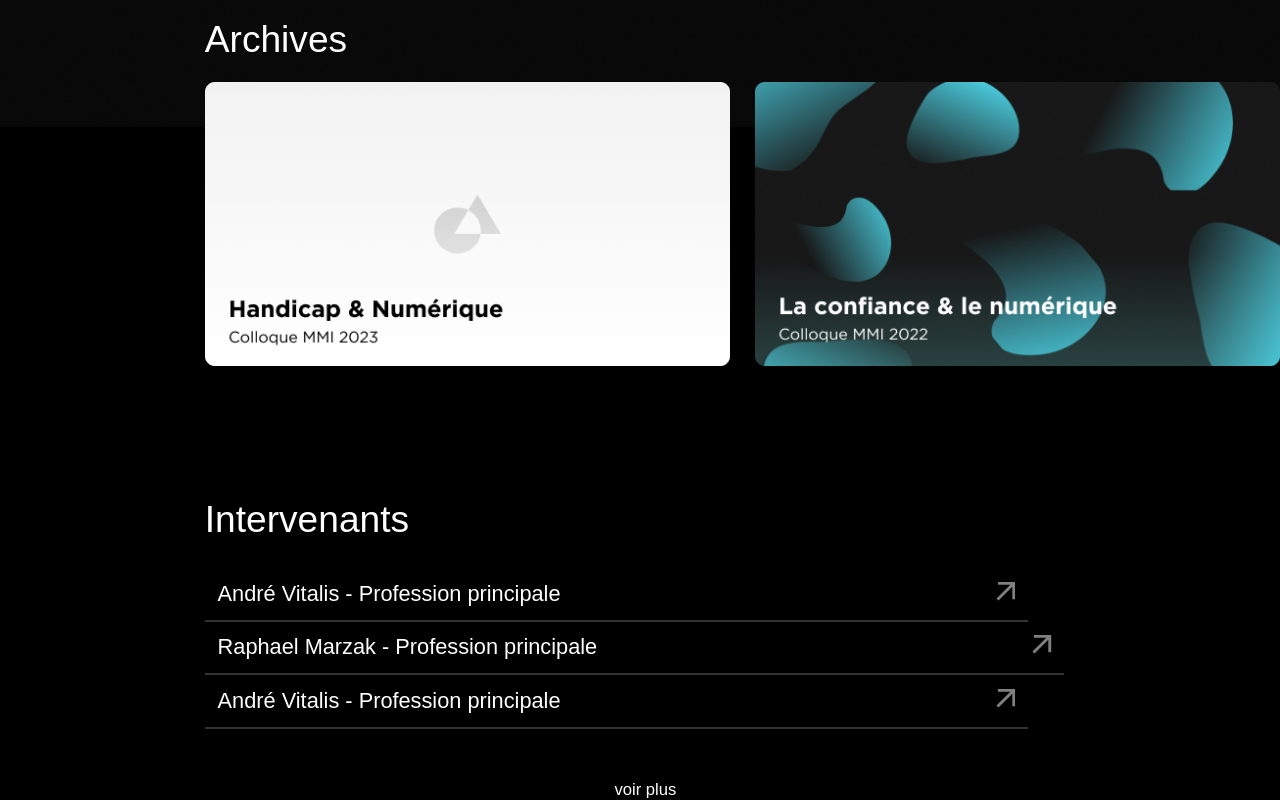
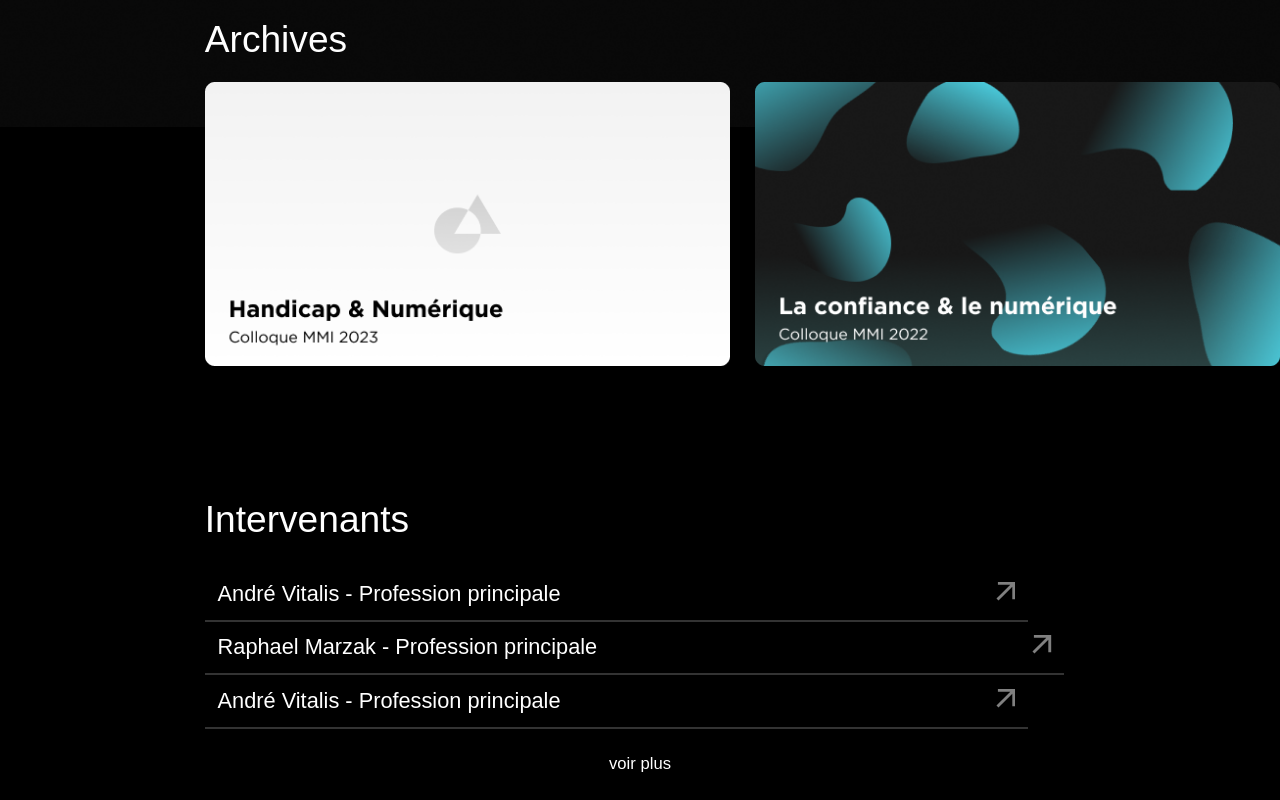
Before and after one commit to ImSakushi/Digital-Natives, a plain HTML site: page index.html in a window 1280 px wide. Shown: the part 1693-2493 px from the top of the page. After the commit the page ends 2467 px from the top, so only its background shows below. Drawn offline with nearby package versions, Linux system fonts and the light colour scheme; a web font is replaced by a local one.

Commit message:
fix du voir plus

```diff
--- a/css/hub.css
+++ b/css/hub.css
@@ -325,6 +325,11 @@ p {
 .voirpluscss {
     font-size: 1.3vw;
     font-family: 'Gotham Light', sans-serif;
-    padding-top: 4vw;
-    padding-left: 48vw;
 }
+
+.voirplus-container {
+    display: flex;
+    justify-content: center;
+    align-items: center;
+    margin-top: 2vw;
+}
--- a/index.html
+++ b/index.html
@@ -103,10 +103,9 @@
             </div>
         </div>
     </div>
-
-
-
-    <p class="voirpluscss" id="voirplus">voir plus</p>
+    <div class="voirplus-container">
+        <p class="voirpluscss" id="voirplus">voir plus</p>
+    </div>
 </div>
 </body>
 </html>
```
